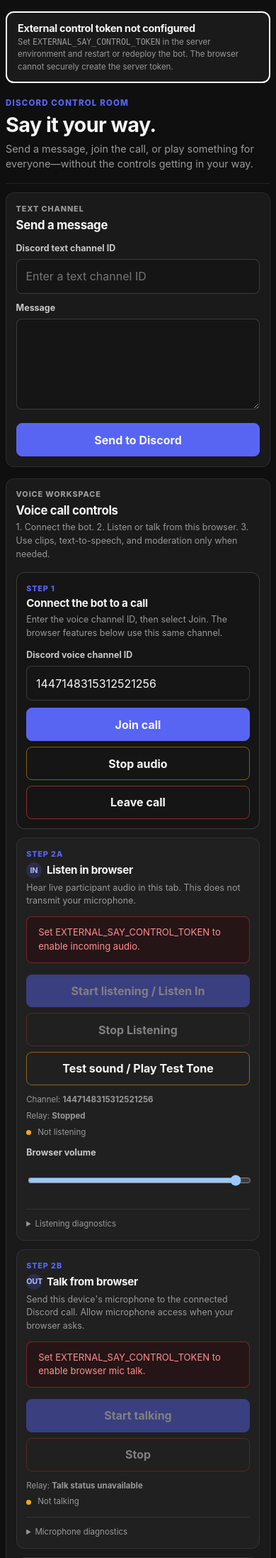
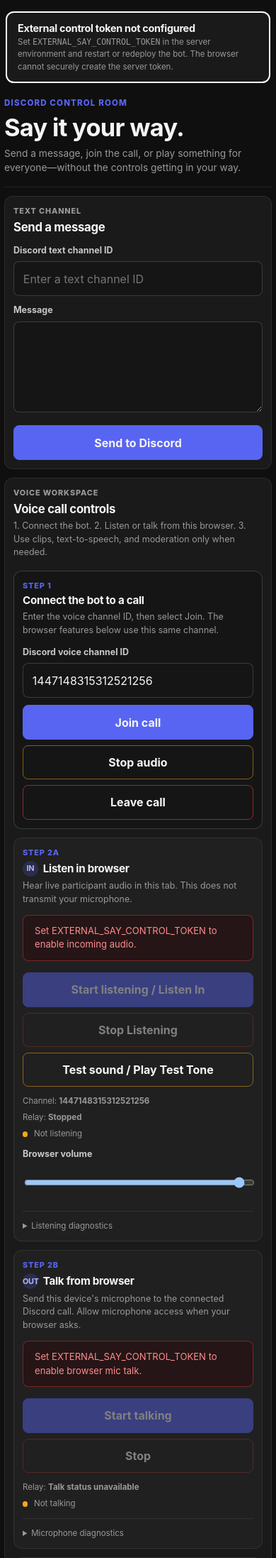
Before and after one commit to coolxng/pkla-dog-bot, a Flask app: page /say in a window 390 px wide. Shown: the top 2195 px of the page at 71% size. Run offline with Flask 3, Linux system fonts and the light colour scheme; parts of the project's set-up code (start-up, migrations or seed data) failed here and were passed over.

Commit message:
Improve mobile layout for control webapp

```diff
--- a/templates/say.html
+++ b/templates/say.html
@@ -28,17 +28,17 @@
       --red: #ed4245;
     }
     * { box-sizing: border-box; }
-    body { min-height: 100vh; min-height: 100dvh; margin: 0; background: var(--canvas); color: var(--text); line-height: 1.5; }
+    body { min-height: 100vh; min-height: 100dvh; margin: 0; background: var(--canvas); color: var(--text); line-height: 1.5; -webkit-text-size-adjust: 100%; }
     button, input, select, textarea { font: inherit; }
     button {
-      min-height: 2.6rem; padding: .65rem .9rem; border: 1px solid var(--line-strong); border-radius: .5rem;
-      background: transparent; color: var(--text); font-weight: 700; cursor: pointer; transition: background-color 120ms ease, border-color 120ms ease;
+      min-height: 2.75rem; padding: .7rem .9rem; border: 1px solid var(--line-strong); border-radius: .5rem;
+      background: transparent; color: var(--text); font-weight: 700; cursor: pointer; touch-action: manipulation; transition: background-color 120ms ease, border-color 120ms ease;
     }
     button:hover:not(:disabled) { background: rgba(255,255,255,.06); border-color: rgba(255,255,255,.28); }
     button:focus-visible, input:focus-visible, select:focus-visible, textarea:focus-visible { outline: 2px solid var(--accent); outline-offset: 2px; }
     button:disabled { cursor: not-allowed; opacity: .45; }
     input, select, textarea {
-      width: 100%; padding: .72rem .8rem; border: 1px solid var(--line-strong); border-radius: .5rem;
+      width: 100%; min-width: 0; padding: .72rem .8rem; border: 1px solid var(--line-strong); border-radius: .5rem;
       background: #151515; color: var(--text); transition: border-color 120ms ease;
     }
     input:hover, select:hover, textarea:hover { border-color: rgba(255,255,255,.28); }
@@ -53,7 +53,7 @@
     h3 { font-size: .95rem; }
     .page-intro, .voice-help, .ping-help { color: var(--muted); }
     .page-intro { margin: .35rem 0 0; font-size: .9rem; }
-    .control-grid { display: grid; grid-template-columns: minmax(0, 1.35fr) minmax(18rem, .8fr); gap: 1rem; align-items: start; }
+    .control-grid { display: grid; grid-template-columns: minmax(0, 1.35fr) minmax(16rem, .8fr); gap: 1rem; align-items: start; }
     .primary-column, .side-panels { display: grid; gap: 1rem; }
     .panel, .subpanel {
       padding: 1.15rem; border: 1px solid var(--line); border-radius: .65rem; background: var(--surface);
@@ -89,7 +89,7 @@
     .member-voice-button.danger { border-color: rgba(237,66,69,.55); }
     .voice-tools { display: grid; grid-template-columns: repeat(2, minmax(0, 1fr)); gap: .75rem; margin-top: .75rem; }
     .subpanel { padding: 1rem; background: var(--surface-raised); }
-    .relay-details { display: flex; flex-wrap: wrap; gap: .5rem 1rem; margin-top: .75rem; color: var(--muted); font-size: .72rem; }
+    .relay-details { display: flex; flex-wrap: wrap; gap: .5rem 1rem; margin-top: .75rem; color: var(--muted); font-size: .72rem; overflow-wrap: anywhere; }
     .relay-stats { display: grid; grid-template-columns: repeat(5, minmax(0, 1fr)); gap: .5rem; margin-top: .75rem; }
     .relay-stat { padding: .55rem; border: 1px solid var(--line); border-radius: .45rem; background: #151515; }
     .relay-stat strong, .relay-stat span { display: block; }
@@ -138,24 +138,30 @@
     .birthday-panel { margin-top: 1rem; }
     @media (max-width: 52rem) { .control-grid, .voice-tools, .voice-stream-grid { grid-template-columns: 1fr; } }
     @media (max-width: 42rem) {
-      main { width: min(calc(100% - 1rem), 70rem); padding-top: calc(.75rem + env(safe-area-inset-top)); padding-bottom: calc(2rem + env(safe-area-inset-bottom)); }
+      main { width: min(calc(100% - 1rem), 70rem); padding-top: calc(.75rem + env(safe-area-inset-top)); padding-bottom: calc(1.5rem + env(safe-area-inset-bottom)); }
       .page-header { display: block; margin-bottom: .75rem; padding: .5rem 0 1rem; }
+      h1 { font-size: clamp(1.65rem, 9vw, 2.15rem); }
+      .page-intro { font-size: .86rem; }
+      .primary-column, .side-panels, .control-grid { gap: .75rem; }
       .panel, .subpanel, .voice-setup, .stream-card { padding: .85rem; border-radius: .75rem; }
       button, input, select, textarea { min-height: 44px; font-size: 16px; }
+      button { width: 100%; }
       label { margin-top: .7rem; }
       textarea { min-height: 8rem; }
+      .voice-actions, .listen-actions, .talk-actions, .server-voice-actions, .sound-actions, .member-voice-actions { grid-template-columns: 1fr; }
+      .relay-details { display: grid; gap: .35rem; }
+      .relay-stats { grid-template-columns: repeat(2, minmax(0, 1fr)); }
       .auth-dialog { width: calc(100% - 1rem); }
       .auth-dialog form { grid-template-columns: 1fr; }
       .auth-error { grid-column: 1; }
-      .ping-member { grid-template-columns: auto minmax(0, 1fr) auto; }
-      .copy-button { grid-column: 3; }
+      .ping-member { grid-template-columns: auto minmax(0, 1fr); gap: .55rem; padding: .7rem 0; }
+      .ping-member .ping-button, .ping-member .copy-button { grid-column: 1 / -1; }
+      .upload-panel input[type="file"] { padding: 1.5rem .85rem; }
     }
-    @media (max-width: 42rem) { .relay-stats { grid-template-columns: repeat(2, minmax(0, 1fr)); } }
     @media (max-width: 30rem) {
-      .voice-actions, .listen-actions, .talk-actions, .server-voice-actions, .sound-actions, .member-voice-actions { grid-template-columns: 1fr; }
-      .ping-member { grid-template-columns: auto minmax(0, 1fr); }
-      .ping-button, .copy-button { grid-column: auto; width: 100%; }
-      .relay-details { display: grid; gap: .35rem; }
+      main { width: min(calc(100% - .75rem), 70rem); }
+      .panel, .subpanel, .voice-setup, .stream-card { padding: .75rem; }
+      .relay-stats { grid-template-columns: 1fr; }
     }
     @media (prefers-reduced-motion: reduce) { *, *::before, *::after { transition: none !important; } }
   </style>
```
